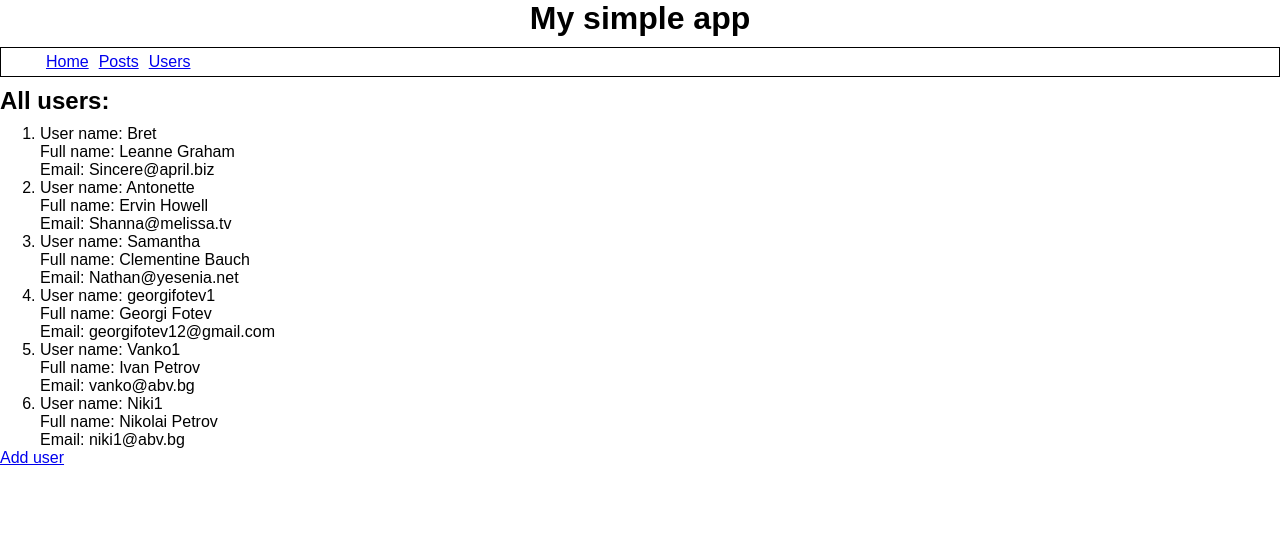
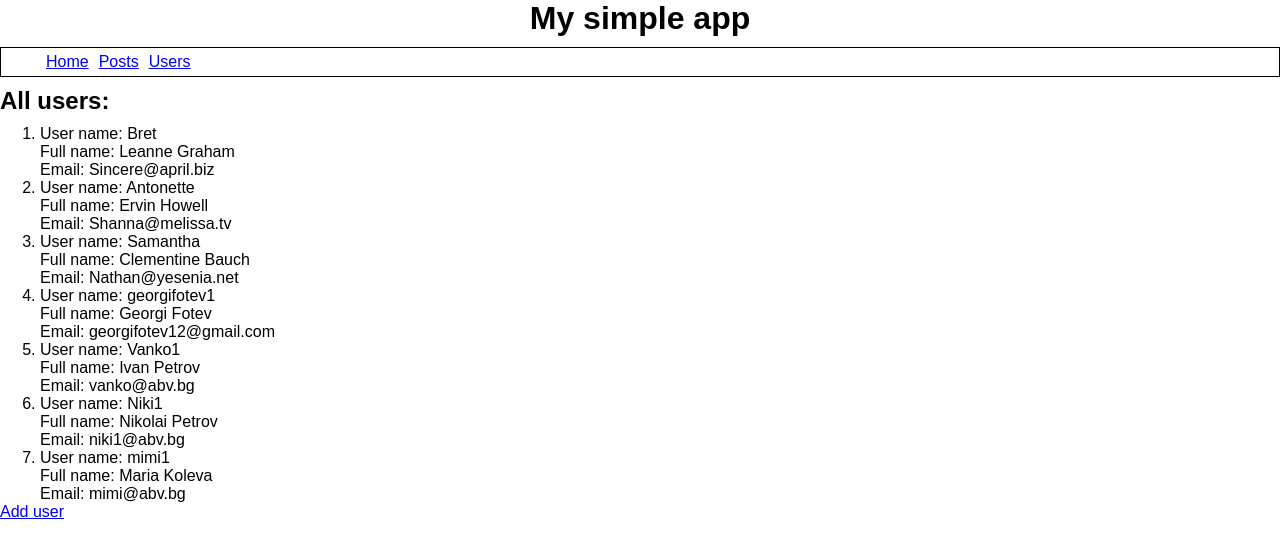
Before and after one commit to georgifotev1/fe-tech-challenge, a React (Create React App) app: page /users in a window 1280 px wide. Shown: the top 558 px of the page. Built offline with nearby package versions, Linux system fonts and the light colour scheme; data requests are answered from the project's data file.

Commit message:
updating app

```diff
--- a/db.json
+++ b/db.json
@@ -67,6 +67,12 @@
       "username": "Niki1",
       "email": "niki1@abv.bg",
       "id": 6
+    },
+    {
+      "fullname": "Maria Koleva",
+      "username": "mimi1",
+      "email": "mimi@abv.bg",
+      "id": 7
     }
   ]
 }
--- a/package.json
+++ b/package.json
@@ -12,6 +12,7 @@
     "react-dom": "^18.2.0",
     "react-router-dom": "^6.4.0",
     "react-scripts": "5.0.1",
+    "react-table": "^7.8.0",
     "web-vitals": "^2.1.4"
   },
   "scripts": {
--- /dev/null
+++ b/src/restService.jsx
@@ -0,0 +1,19 @@
+import axios from "axios";
+
+export function getData(path, responseHandler) {
+  axios
+    .get("http://localhost:3030" + path)
+    .then((response) => {
+      responseHandler(response.data);
+    })
+    .catch((error) => alert(error.message));
+}
+
+export function postData(path, data) {
+  axios
+    .post("http://localhost:3030" + path, data)
+    .then((response) => {
+      console.log(response.data);
+    })
+    .catch((error) => alert(error.message));
+}
--- a/src/views/HomeView.js
+++ b/src/views/HomeView.jsx
@@ -1,4 +1,4 @@
-import React, { useState, useEffect } from "react";
+import React, { useState } from "react";
 import axios from "axios";
 
 function HomeView() {
@@ -14,7 +14,7 @@ function HomeView() {
       .get("http://localhost:3030" + path)
       .then((response) => {
         for (let token of response.data) {
-          if (choise == "posts") {
+          if (choise === "posts") {
             if (token.title.includes(searchFor)) {
               matches.push(token.title);
             }
--- a/src/views/PostsView.js
+++ /dev/null
@@ -1,43 +0,0 @@
-import React from "react";
-import axios from "axios";
-import { Link } from "react-router-dom";
-
-class PostsView extends React.Component {
-  constructor(props) {
-    super(props);
-    this.state = {
-      posts: [],
-    };
-  }
-
-  componentDidMount() {
-    axios
-      .get("http://localhost:3030/posts")
-      .then((response) => {
-        this.setState({ posts: response.data });
-      })
-      .catch((error) => alert(error.message));
-  }
-
-  render() {
-    const { posts } = this.state;
-    return (
-      <div>
-        <h2>List of posts:</h2>
-        <ul>
-          {posts.length
-            ? posts.map((post) => (
-                <li key={post.id}>
-                  <div> Title: {post.title} </div>
-                  <div>Content: {post.body}</div>
-                </li>
-              ))
-            : null}
-        </ul>
-        <Link to='/addpost'>Add post</Link>
-      </div>
-    );
-  }
-}
-
-export default PostsView;
--- /dev/null
+++ b/src/views/PostsView.jsx
@@ -0,0 +1,30 @@
+import React, { useEffect, useState } from "react";
+import { Link } from "react-router-dom";
+import {getData} from "../restService.jsx"
+
+function PostsView() {
+  const [posts, setPosts] = useState([]);
+
+  useEffect(() => {
+   getData('/posts' , setPosts)
+  }, []);
+
+  return (
+    <div>
+      <h2>List of posts:</h2>
+      <ul>
+        {posts.length
+          ? posts.map((post) => (
+              <li key={post.id}>
+                <div> Title: {post.title} </div>
+                <div>Content: {post.body}</div>
+              </li>
+            ))
+          : null}
+      </ul>
+      <Link to='/addpost'>Add post</Link>
+    </div>
+  );
+}
+
+export default PostsView;
--- a/src/views/UsersView.js
+++ /dev/null
@@ -1,42 +0,0 @@
-import React from "react";
-import axios from "axios";
-import { Link } from "react-router-dom";
-class UsersView extends React.Component {
-  constructor(props) {
-    super(props);
-    this.state = {
-      users: [],
-    };
-  }
-  componentDidMount() {
-    axios
-      .get("http://localhost:3030/users")
-      .then((response) => {
-        this.setState({ users: response.data });
-      })
-      .catch((error) => alert(error.message));
-  }
-
-  render() {
-    const { users } = this.state;
-    return (
-      <div>
-        <h2>All users:</h2>
-        <ol>
-          {users.length
-            ? users.map((user) => (
-                <li key={user.id}>
-                  <div>User name: {user.username}</div>
-                  <div>Full name: {user.fullname}</div>
-                  <div>Email: {user.email}</div>
-                </li>
-              ))
-            : null}
-        </ol>
-        <Link to='/adduser'>Add user</Link>
-      </div>
-    );
-  }
-}
-
-export default UsersView;
--- /dev/null
+++ b/src/views/UsersView.jsx
@@ -0,0 +1,31 @@
+import React, { useEffect, useState } from "react";
+import { Link } from "react-router-dom";
+import {getData} from "../restService.jsx"
+
+function UsersView() {
+  const [users, setUsers] = useState([]);
+
+  useEffect(() => {
+    getData("/users", setUsers)
+  }, []);
+
+  return (
+    <div>
+      <h2>All users:</h2>
+      <ol>
+        {users.length
+          ? users.map((user) => (
+              <li key={user.id}>
+                <div>User name: {user.username}</div>
+                <div>Full name: {user.fullname}</div>
+                <div>Email: {user.email}</div>
+              </li>
+            ))
+          : null}
+      </ol>
+      <Link to='/adduser'>Add user</Link>
+    </div>
+  );
+}
+
+export default UsersView;
--- a/src/views/addPostView.js
+++ b/src/views/addPostView.jsx
@@ -1,6 +1,6 @@
 import React, { useState } from "react";
 import { useNavigate } from "react-router-dom";
-import axios from "axios";
+import {postData} from "../restService.jsx"
 
 function AddPostView() {
   const [title, setTitle] = useState("");
@@ -12,10 +12,7 @@ function AddPostView() {
     ev.preventDefault();
     const blog = { title, body };
 
-    axios
-      .post("http://localhost:3030/posts", blog)
-      .then((response) => console.log(response))
-      .catch((error) => console.log(error));
+    postData("/posts", blog)
     navigate("/posts");
   };
 
--- a/src/views/addUserView.js
+++ b/src/views/addUserView.jsx
@@ -1,6 +1,6 @@
 import React, { useState } from "react";
 import { useNavigate } from "react-router-dom";
-import axios from "axios";
+import {postData} from "../restService.jsx"
 
 function AddUserView() {
   const [fullname, setFullname] = useState("");
@@ -12,11 +12,7 @@ function AddUserView() {
   const submitHandler = (ev) => {
     ev.preventDefault();
     const blog = { fullname, username, email };
-
-    axios
-      .post("http://localhost:3030/users", blog)
-      .then((response) => console.log(response))
-      .catch((error) => console.log(error));
+    postData("/users", blog)
     navigate("/users");
   };
 
```
Also changed, not shown: src/App.jsx (renamed from src/App.js), 1 other file (tests, documents, lock files or other folders).
